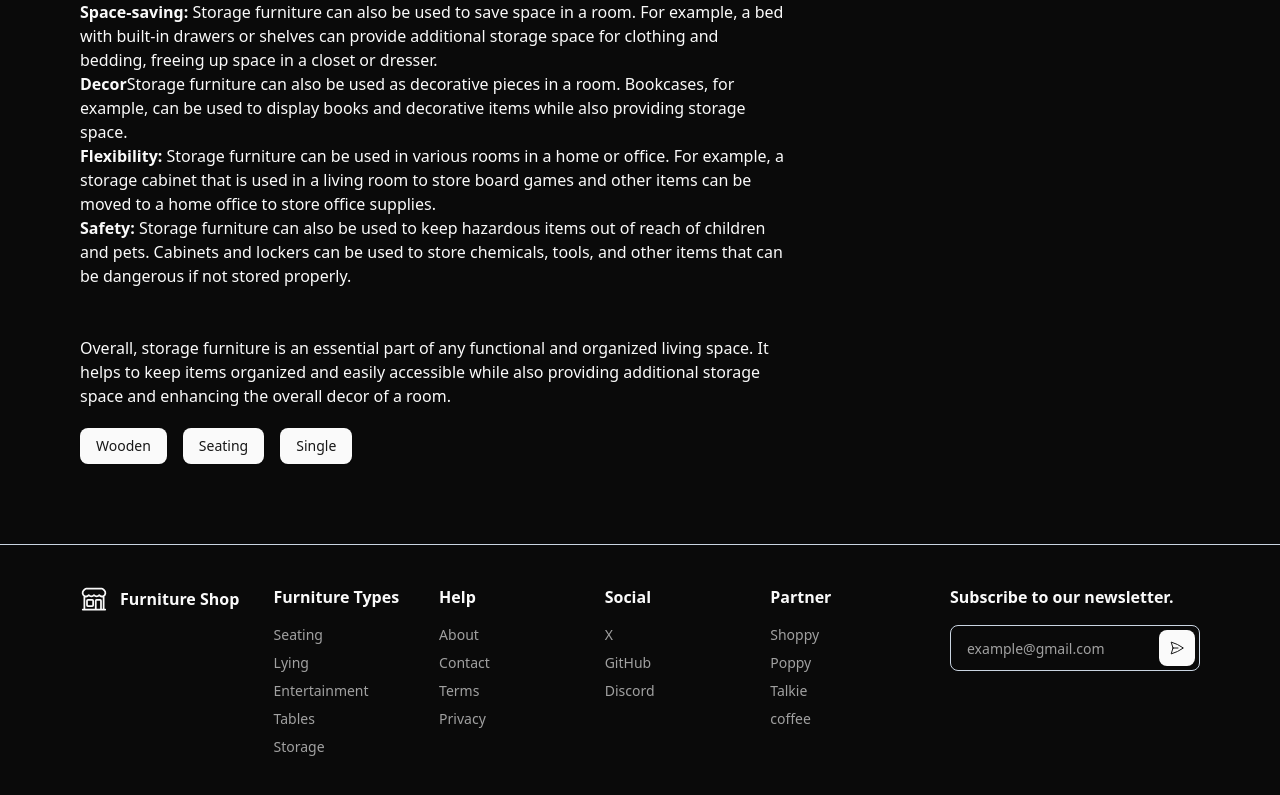
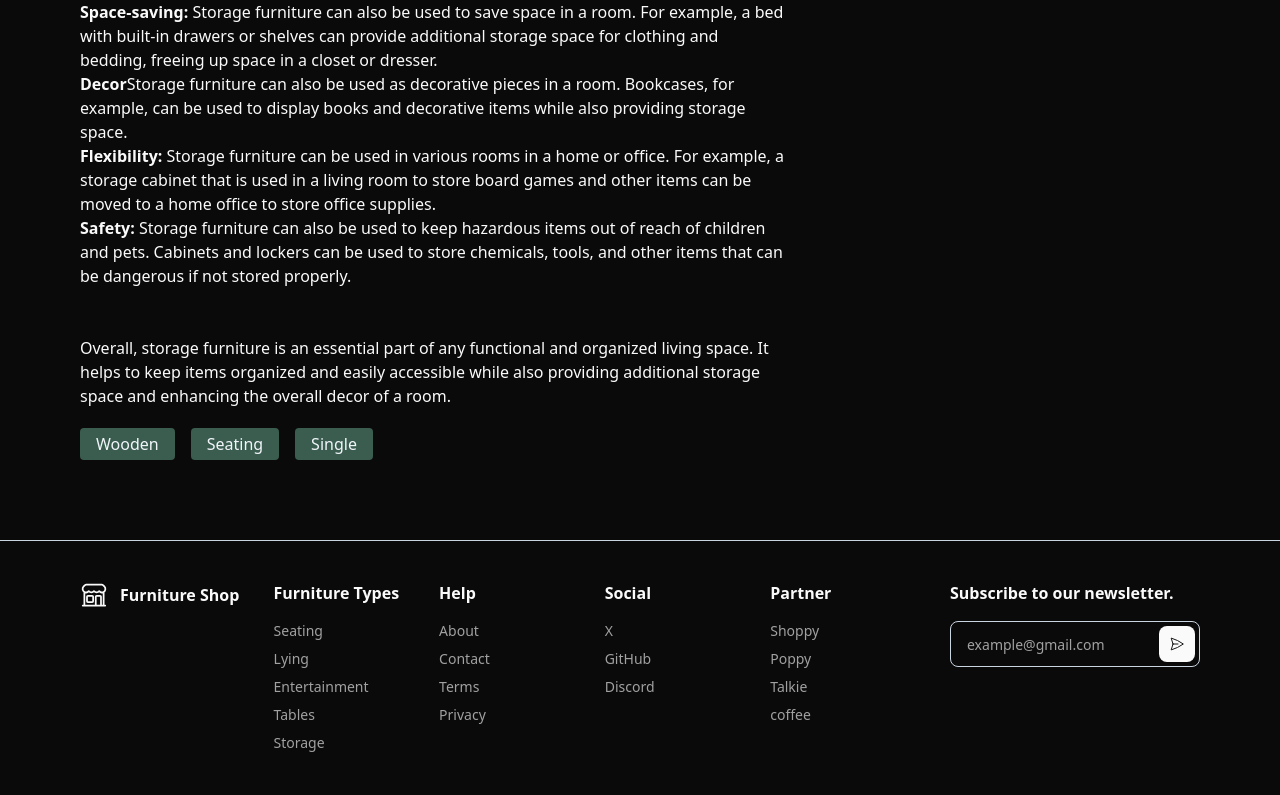
Before and after one commit to waiyanhein01/fullstack-class, a React (Vite) app in the folder Furniture/: page /blogs/uuid1 in a window 1280 px wide. Shown: the part 1054-1849 px from the top of the page. Built offline with nearby package versions, Linux system fonts and the light colour scheme.

Commit message:
fix:blog button

```diff
--- a/Furniture/src/features/blog/components/BlogDetailCard.tsx
+++ b/Furniture/src/features/blog/components/BlogDetailCard.tsx
@@ -34,7 +34,7 @@ const BlogDetailCard = ({ currentId, posts }: DetailPostProps) => {
 
         <div className="flex items-center gap-4">
           {currentId?.tags.map((tag) => (
-            <Button key={tag}>{tag}</Button>
+            <button className="bg-[#3b5d50] py-1 px-4 rounded text-slate-100" key={tag}>{tag}</button>
           ))}
         </div>
       </div>
```
